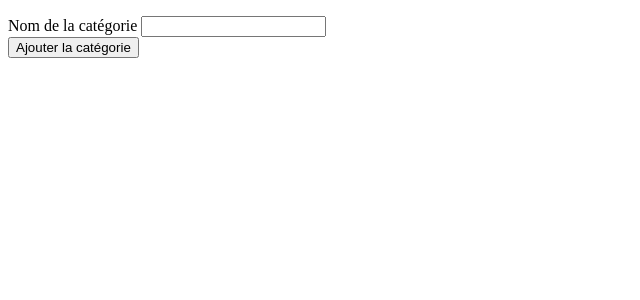
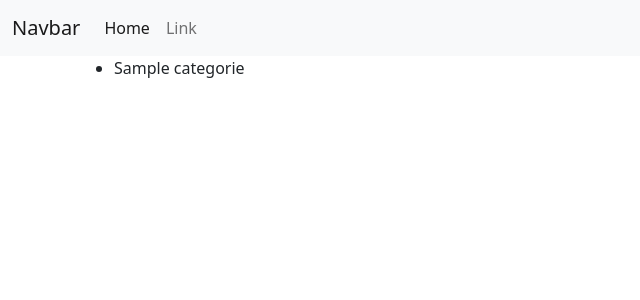
Before and after one commit to alexgaill/bd231-POO, a PHP site: page / in a window 1280 px wide. Shown: the top 300 px of the page, without its empty margins (0-640 px from the left). Run offline with PHP 8.4, Linux system fonts and the light colour scheme; tables that the repository leaves empty or names only in its code hold one stand-in row (values such as "Sample post").

Commit message:
finalisation MVC

```diff
--- /dev/null
+++ b/Core/Controller/DefaultController.php
@@ -0,0 +1,14 @@
+<?php
+namespace Core\Controller;
+
+class DefaultController {
+
+    public function render (string $view, array $params = []): void
+    {
+        ob_start();
+            extract($params);
+            require ROOT . "/templates/$view.phtml";
+        $content = ob_get_clean();
+        require ROOT . "/templates/base.phtml";
+    }
+}
--- a/Core/Database/Database.php
+++ b/Core/Database/Database.php
@@ -57,12 +57,13 @@ class Database {
     public function getData (string $statement, string $className, bool $one = false): array|object
     {
         $query = $this->pdo->query($statement);
+        $query->setFetchMode(\PDO::FETCH_CLASS, "App\Entity\\$className");
         if ($one) {
             // FETCH_CLASS permet d'associer les données reçues à une entité passé en 2nd paramètre
             // On associe ainsi les restrictions liées aux propriétés de la class.
-            return $query->fetch(\PDO::FETCH_CLASS, "App\Entity\\$className");
+            return $query->fetch();
         } else {
-            return $query->fetchAll(\PDO::FETCH_CLASS, "App\Entity\\$className");
+            return $query->fetchAll();
         }
     }
 
--- a/Core/Model/DefaultModel.php
+++ b/Core/Model/DefaultModel.php
@@ -8,9 +8,25 @@ class DefaultModel extends Database{
     protected $table;
     protected $entity;
 
-    public function findAll()
+    /**
+     * Retourne toutes lignes d'une table
+     *
+     * @return array<object>
+     */
+    public function findAll(): array
     {
-        return $this->getData("SELECT * FROM $this->table", $this->className);
+        return $this->getData("SELECT * FROM $this->table", $this->entity);
+    }
+
+    /**
+     * Retourne une ligne d'une table en fonctionde l'id passé
+     *
+     * @param integer $id
+     * @return object
+     */
+    public function find(int $id): object
+    {
+        return $this->getData("SELECT * FROM $this->table WHERE id = $id", $this->entity, true);
     }
 
 }
--- a/public/index.php
+++ b/public/index.php
@@ -1,9 +1,9 @@
 <?php
 
-use App\Manager\CategorieManager;
+use App\Controller\CategorieController;
 
 // __DIR__ fait référence au dossier public et dirname(__DIR__) fait référence au dossier parent de public soit le dossier racine
 define("ROOT", dirname(__DIR__));
 require_once ROOT . "/vendor/autoload.php";
 
-(new CategorieManager)->saveCat();
+(new CategorieController)->index();
--- a/src/Controller/CategorieController.php
+++ b/src/Controller/CategorieController.php
@@ -2,19 +2,41 @@
 namespace App\Controller;
 
 use App\Model\CategorieModel;
+use Core\Controller\DefaultController;
 
-class CategorieController {
+class CategorieController extends DefaultController{
+
+    public function __construct()
+    {
+        $this->model = new CategorieModel;
+    }
 
      /**
-     * Affiche la page d'accueil du
+     * Affiche la page d'accueil
      *
      * @return void
      */
     public function index ()
     {
-        $model = new CategorieModel;
-        $result = $model->findAll();
+        $this->render("categorie/index", [
+            "categories" => $this->model->findAll()
+        ]);
+    }
 
-        require ROOT . "/templates/categorie/index.phtml";
+    /**
+     * Affiche les détails d'une catégorie
+     *
+     * @return void
+     */
+    public function single ()
+    {
+        if (!empty($_GET) && isset($_GET['id']) && is_numeric($_GET['id']) && $_GET['id'] > 0) {
+            $this->render("categorie/single", [
+                "categorie" => $this->model->find($_GET['id'])
+            ]);
+        } else {
+            // TODO: Renvoyer vers page d'erreur ou page principale
+            echo "Erreur dans l'id";
+        }
     }
 }
--- a/src/Manager/CategorieManager.php
+++ b/src/Manager/CategorieManager.php
@@ -25,7 +25,7 @@ class CategorieManager extends DefaultManager{
 
     public function singleCat ()
     {
-        if (!empty($_GET) && isset($_GET['id']) && is_numeric($_GET['id']) && $_POST['id'] != 0) {
+        if (!empty($_GET) && isset($_GET['id']) && is_numeric($_GET['id']) && $_GET['id'] > 0) {
             $categorie = $this->db->getData("SELECT * FROM categorie WHERE id=". $_GET['id'], $this->className,  true);
             require ROOT . "/templates/categorie/single.phtml";
         } else {
--- a/src/Model/CategorieModel.php
+++ b/src/Model/CategorieModel.php
@@ -3,6 +3,10 @@ namespace App\Model;
 
 use Core\Model\DefaultModel;
 
+/**
+ * @method array<Categorie> findAll()
+ * @method Categorie find(int $id)
+ */
 class CategorieModel extends DefaultModel{
 
     protected $table = "categorie";
--- /dev/null
+++ b/templates/base.phtml
@@ -0,0 +1,38 @@
+<!DOCTYPE html>
+<html lang="en">
+
+<head>
+    <meta charset="UTF-8">
+    <meta http-equiv="X-UA-Compatible" content="IE=edge">
+    <meta name="viewport" content="width=device-width, initial-scale=1.0">
+    <title>Document</title>
+    <link href="https://cdn.jsdelivr.net/npm/bootstrap@5.0.2/dist/css/bootstrap.min.css" rel="stylesheet" integrity="sha384-EVSTQN3/azprG1Anm3QDgpJLIm9Nao0Yz1ztcQTwFspd3yD65VohhpuuCOmLASjC" crossorigin="anonymous">
+</head>
+
+<body>
+    <header>
+        <nav class="navbar navbar-expand-lg navbar-light bg-light">
+            <div class="container-fluid">
+                <a class="navbar-brand" href="#">Navbar</a>
+                <div class="collapse navbar-collapse" id="navbarSupportedContent">
+                    <ul class="navbar-nav me-auto mb-2 mb-lg-0">
+                        <li class="nav-item">
+                            <a class="nav-link active" aria-current="page" href="#">Home</a>
+                        </li>
+                        <li class="nav-item">
+                            <a class="nav-link" href="#">Link</a>
+                        </li>
+                    </ul>
+                </div>
+            </div>
+        </nav>
+    </header>
+    <main class="container">
+        <?= $content ?>
+    </main>
+    <footer>
+
+    </footer>
+</body>
+
+</html>
--- a/templates/categorie/index.phtml
+++ b/templates/categorie/index.phtml
@@ -1,16 +1,6 @@
-<!DOCTYPE html>
-<html lang="fr">
-<head>
-    <meta charset="UTF-8">
-    <meta http-equiv="X-UA-Compatible" content="IE=edge">
-    <meta name="viewport" content="width=device-width, initial-scale=1.0">
-    <title>Document</title>
-</head>
-<body>
+
     <ul>
-        <?php foreach ($result as $categorie): ?>
+        <?php foreach ($categories as $categorie): ?>
             <li><?= $categorie->getName() ?></li>
         <?php endforeach; ?>
     </ul>
-</body>
-</html>
```
